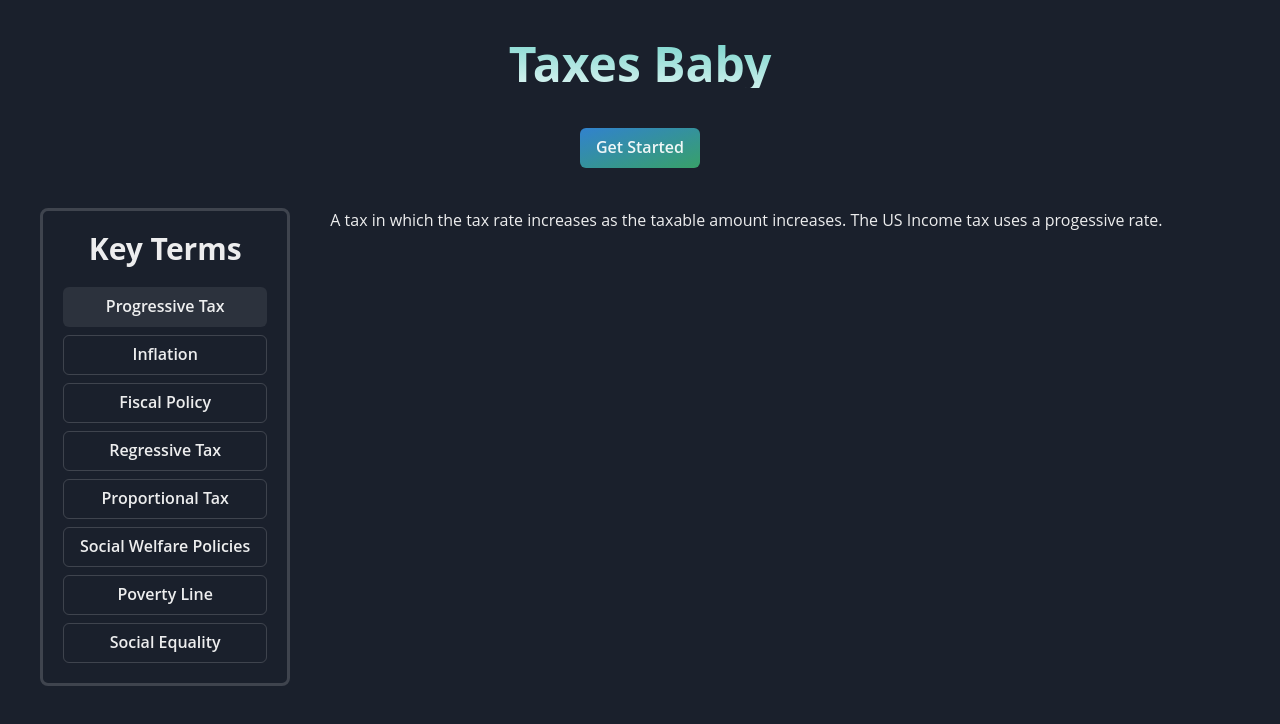
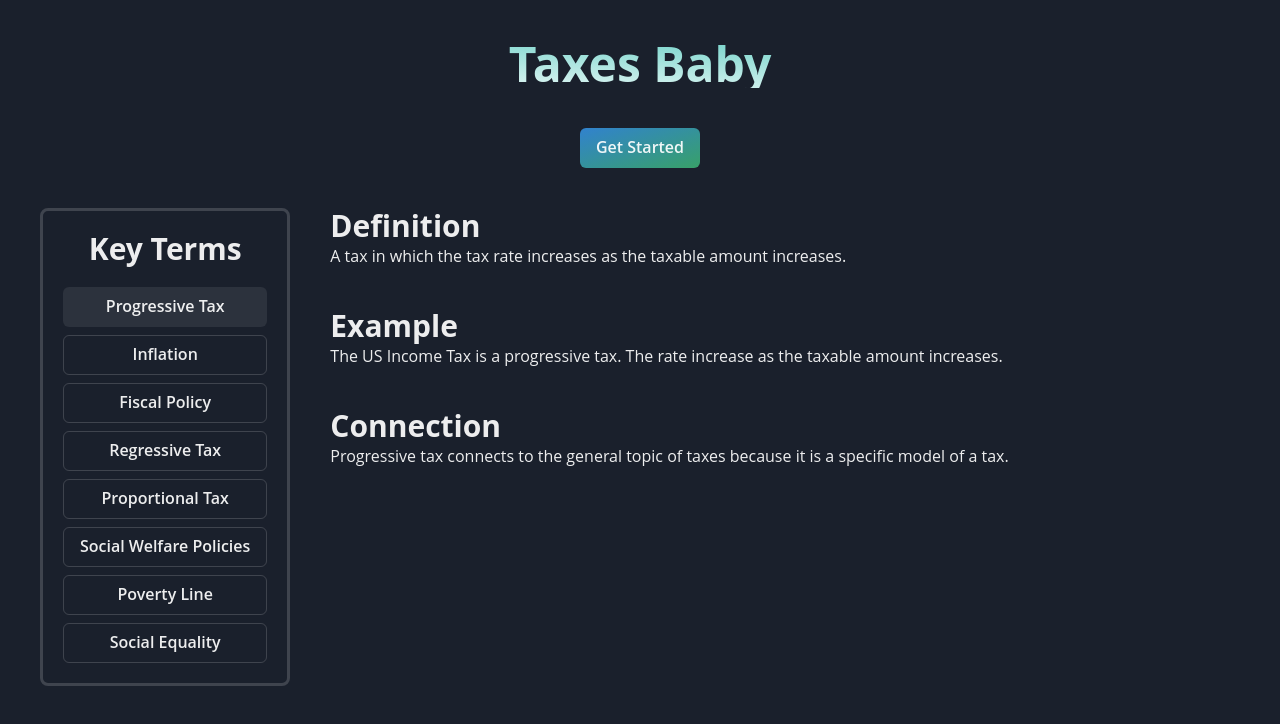
Before and after one commit to tinuh/ap-gov-taxes, a Next.js app: page / in a window 1280 px wide. Shown: the top 724 px of the page. Built offline with nearby package versions, Linux system fonts and the light colour scheme.

Commit message:
add examples and connections

```diff
--- a/pages/index.js
+++ b/pages/index.js
@@ -5,7 +5,7 @@ import { useState } from 'react';
 
 export default function Home() {
   const tabs = {
-    "Progressive Tax": "A tax in which the tax rate increases as the taxable amount increases. The US Income tax uses a progessive rate.",
+    "Progressive Tax": "A tax in which the tax rate increases as the taxable amount increases.",
     "Inflation": "A general increase in prices and fall in the purchasing value of money.",
     "Fiscal Policy": "Use of government spending and tax policies to influence economic condition.",
     "Regressive Tax": "A tax in which the tax rate decreases as the taxable amount increases.",
@@ -14,6 +14,29 @@ export default function Home() {
     "Poverty Line": "The minimum level of income deemed adequate in a particular country.",
     "Social Equality": "A state of affairs in which all individuals within a specific society have equal rights, liberties, and status."
   }
+
+  const examples = {
+    "Progressive Tax": "The US Income Tax is a progressive tax. The rate increase as the taxable amount increases.",
+    "Inflation": "In 1980, for example, a movie ticket cost on average $2.89. By 2019, the average price of a movie ticket had risen to $9.16.",
+    "Fiscal Policy": "The two major examples of expansionary fiscal policy are tax cuts and increased government spending. Both of these policies are intended to increase aggregate demand while contributing to deficits or drawing down budget surpluses.",
+    "Regressive Tax": "The tax systems in Denmark, Sweden, and Norway follow the regressive tax model. The tax rate decreases as the taxable amount increases.",
+    "Proportional Tax": "The tax system in Estonia uses to the protional tax model. The tax rate is constant for the taxable amounts.",
+    "Social Welfare Policies": "Programs such as Medicaid, AFDC (Aid for families with dependent children), WIC (women, infants and children) programs, veteran programs and others.",
+    "Poverty Line": "In 2020, in the United States, the poverty threshold for a single person under 65 was an annual income of US$12,760, or about $35 per day. The threshold for a family group of four, including two children, was US$26,200, about $72 per day.",
+    "Social Equality": "There are laws and constitutional amendments that guarantee certain forms of social equality such as racial and gender equality."
+  }
+
+  const connections = {
+    "Progressive Tax": "Progressive tax connects to the general topic of taxes because it is a specific model of a tax.",
+    "Inflation": "Inflation connects to the general topic of taxes because as purchasing value of money decreases, people will start to gain more money, so taxes would be overall higher, since there is more money to be taxed.",
+    "Fiscal Policy": "Fiscal policy connects to the general topic of taxes because it pertains to the government's use of tax policies in order to influence economic conditions, so taxes play a pretty big role in fiscal policy.",
+    "Regressive Tax": "Regressive tax connects to the general topic of taxes because it is a specific model of a tax.",
+    "Proportional Tax": "Proportional Tax connects to the general topic of taxes because it is a specific model of a tax.",
+    "Social Welfare Policies": "Social welfare policies connect to the general topic of taxes because they are generally funded by taxes.",
+    "Poverty Line": "Poverty line connects to the general topic of taxes because while the poverty line does not directly correlate with tax income brackets, it can lead to tax deductions and generally lower taxes for people living below the poverty line.",
+    "Social Equality": "Social equality connects to the general topic of taxes because the taxes that a government imparts onto the public can affect social equality by taxing some more unfairly than others."
+  }
+
   const [selected, setSelected] = useState("Progressive Tax");
 
   return (
@@ -60,7 +83,14 @@ export default function Home() {
           </VStack>
         </Box>
 
-        <Text ml = {10}>{tabs[selected]}</Text>
+        <Box ml = {10}>
+          <Heading size = "lg">Definition</Heading>
+          <Text mb = {10}>{tabs[selected]}</Text>
+          <Heading size = "lg">Example</Heading>
+          <Text mb = {10}>{examples[selected]}</Text>
+          <Heading size = "lg">Connection</Heading>
+          <Text>{connections[selected]}</Text>
+        </Box>
 
       </Flex>
     </Box>
```
